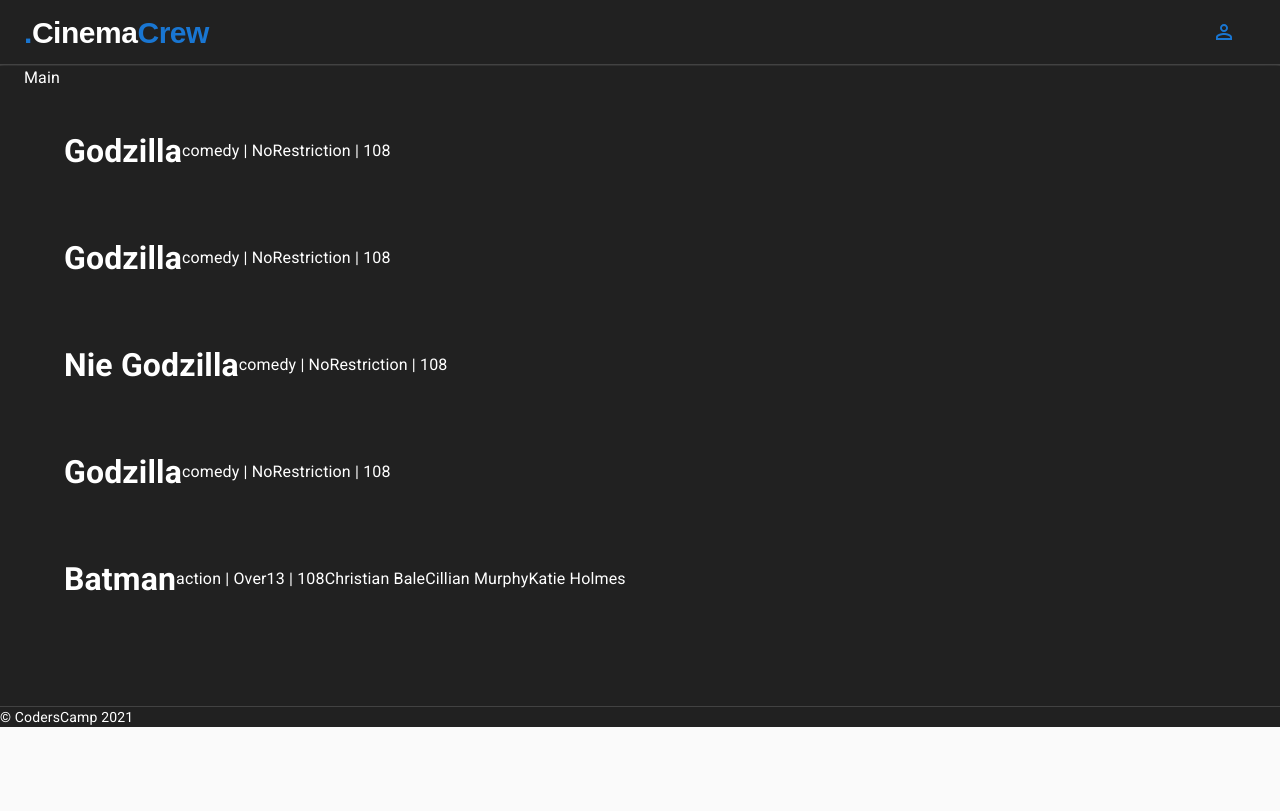
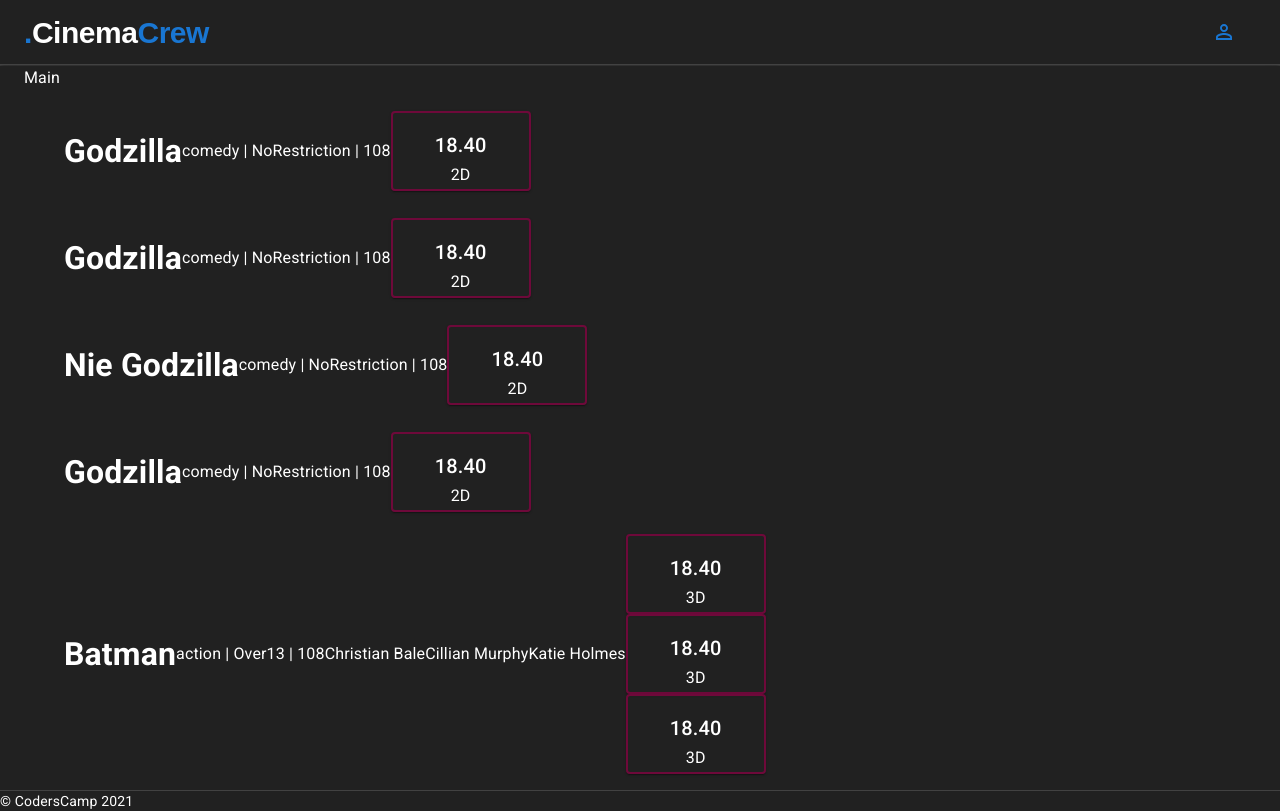
Before and after one commit to kacperzolkiewski/Cinema-project, a React (Create React App) app in the folder frontend/: page /main in a window 1280 px wide. Built offline with nearby package versions, Linux system fonts and the light colour scheme; data requests are answered from the project's data file; a web font is replaced by a local one.

Commit message:
Finish ShowingCard

```diff
--- a/frontend/src/components/MovieList/MovieItem/MovieItem.tsx
+++ b/frontend/src/components/MovieList/MovieItem/MovieItem.tsx
@@ -1,6 +1,7 @@
 import { ListItem } from "@material-ui/core"
 import React from "react"
 import IMovie from "../../../common/interfaces/Movies/Movie.interface"
+import ShowingCard from "../ShowingCard/ShowingCard"
 import styles from "./MovieItem.module.css"
 
 const MovieItem: React.FC<IMovie> = (props: Partial<IMovie>): JSX.Element => {
@@ -11,6 +12,11 @@
         {props.type} | {props.ageCategory} | {props.filmLength}
       </p>
       <p>{props.mainActors}</p>
+      <ShowingCard
+        key={props._id}
+        hours={props.hours as string[]}
+        is3D={props.is3D as boolean}
+      />
     </ListItem>
   )
 }
--- a/frontend/src/components/MovieList/ShowingCard/ShowingCard.tsx
+++ b/frontend/src/components/MovieList/ShowingCard/ShowingCard.tsx
@@ -1,10 +1,47 @@
-import { Card } from "@material-ui/core"
+import { Card, CardContent, Typography } from "@material-ui/core"
+import { makeStyles } from "@material-ui/core"
 
+const useStyles = makeStyles(() => ({
+  root: {
+    width: 140,
+    height: 80,
+    display: "flex",
+    justifyContent: "center",
+    alignContent: "center",
+    backgroundColor: "transparent",
+    color: "white",
+    border: "2px solid #6E093A"
+  },
+  textCenter: {
+    textAlign: "center"
+  }
+}))
 const ShowingCard = (props: {
   hours: string[]
-  dates: string[]
+  is3D: boolean
 }): JSX.Element => {
-  return <Card></Card>
+  const classes = useStyles()
+
+  return (
+    <div>
+      {props.hours!.map((h, i) => (
+        <Card key={i} className={classes.root}>
+          <CardContent>
+            <Typography variant={"h6"} key={i} className={classes.textCenter}>
+              {h}
+            </Typography>
+            <Typography
+              variant={"subtitle1"}
+              key={i - 1}
+              className={classes.textCenter}
+            >
+              {props.is3D ? "3D" : "2D"}
+            </Typography>
+          </CardContent>
+        </Card>
+      ))}
+    </div>
+  )
 }
 
 export default ShowingCard
```
